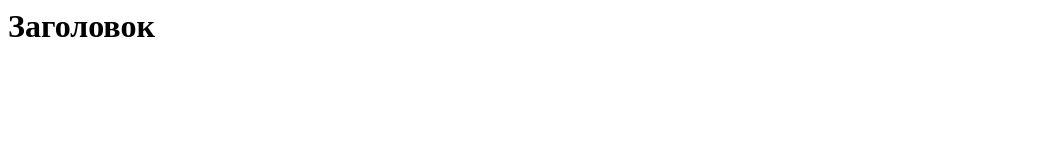
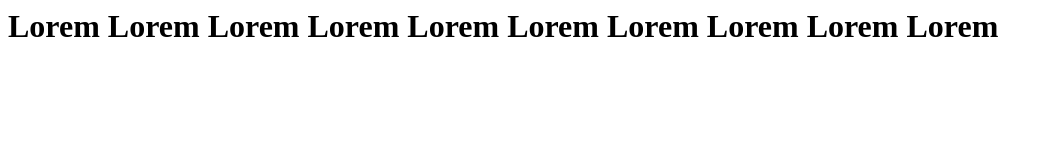
Before and after one commit to karp-entme/karp-entme.github.io, a plain HTML site: page index.html in a window 1280 px wide. Shown: the whole page, without its empty margins (0-1053 px from the left). Drawn offline with Linux system fonts and the light colour scheme.

Commit message:
Update index.html

```diff
--- a/index.html
+++ b/index.html
@@ -1,7 +1,13 @@
 <html>
+  <head>
+  <style>
+@import url(style.css);
+</style>
+
+  </head>
   <body>
     <h1>
-    Заголовок
+    Lorem Lorem Lorem Lorem Lorem Lorem Lorem Lorem Lorem Lorem
     </h1>
 
 
```
